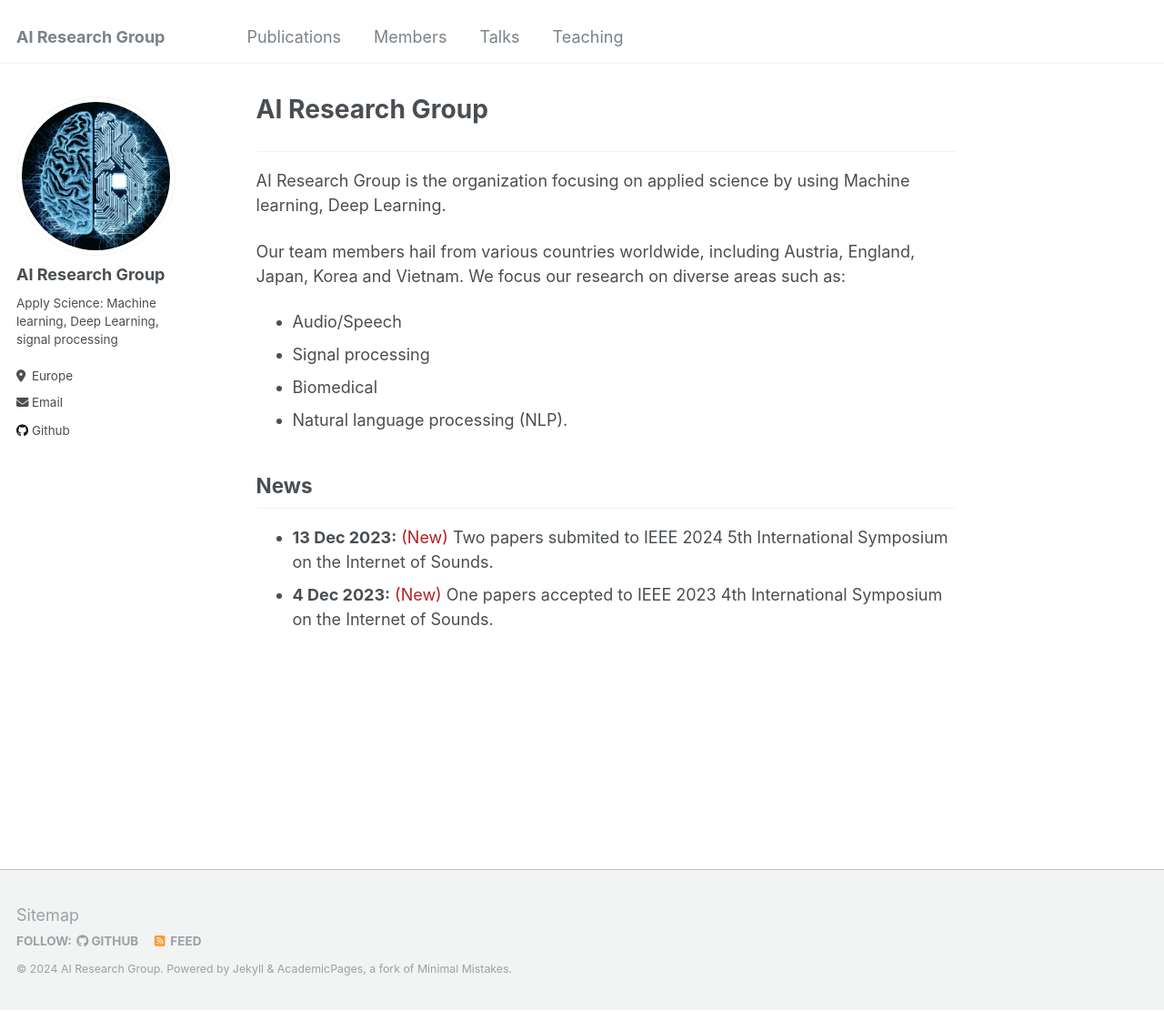
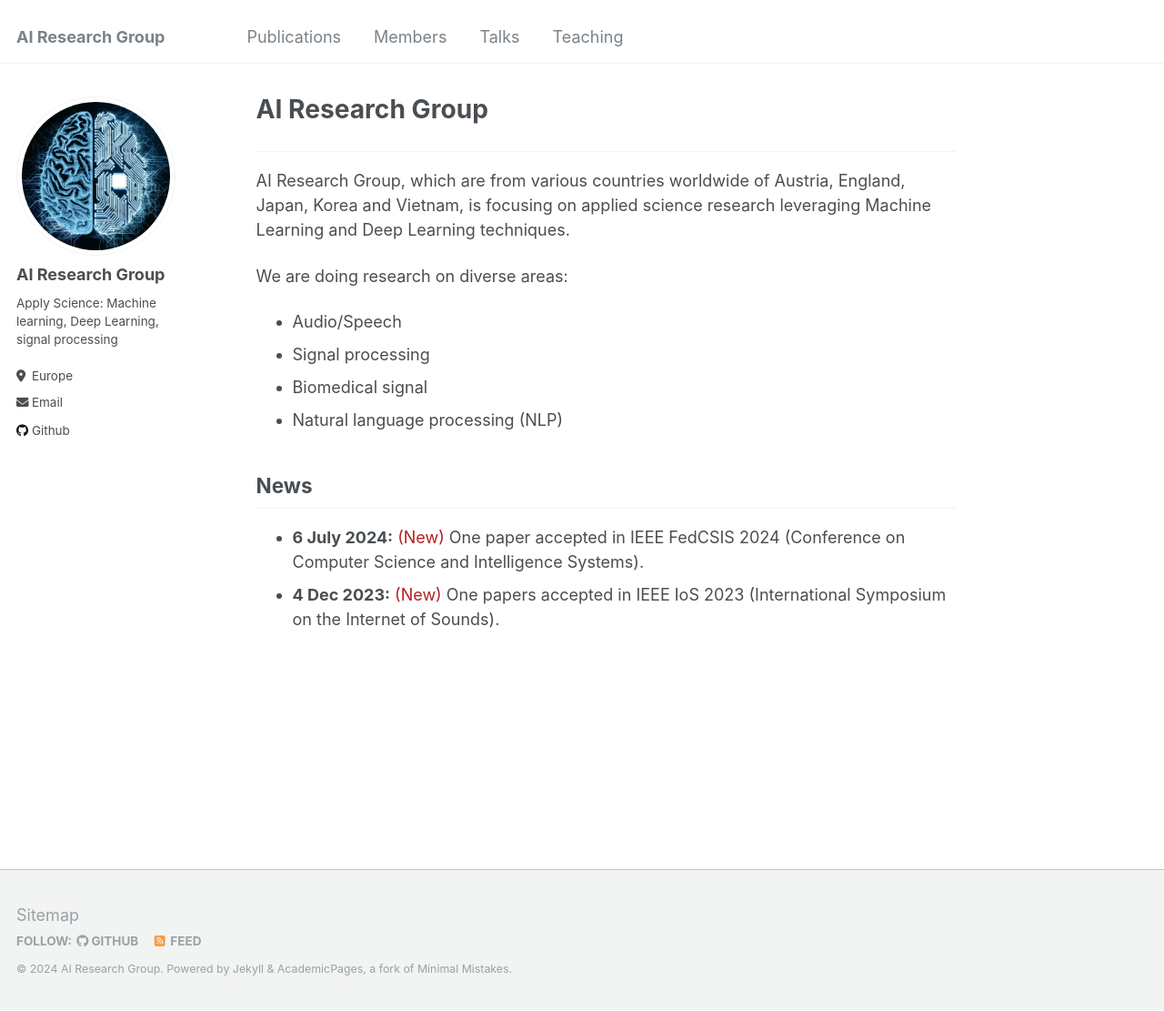
Before and after one commit to AI-ResearchGroup/AI-ResearchGroup.github.io, a Jekyll site: the page built from _pages/about.md, in a window 1280 px wide and 1111 px high. Shown: the whole window at 91% size. Built offline with Jekyll 4.4.1, drawn with Linux system fonts in a browser that asks for light colours.

Commit message:
Update about.md
update news

```diff
--- a/_pages/about.md
+++ b/_pages/about.md
@@ -8,17 +8,17 @@ redirect_from:
 ---
 
 -----
-AI Research Group is the organization focusing on applied science by using Machine learning, Deep Learning.
+AI Research Group, which are from various countries worldwide of Austria, England, Japan, Korea and Vietnam, is focusing on applied science research leveraging Machine Learning and Deep Learning techniques.
 
-Our team members hail from various countries worldwide, including Austria, England, Japan, Korea and Vietnam.
-We focus our research on diverse areas such as:
+We are doing research on diverse areas:
   - Audio/Speech
   - Signal processing
-  - Biomedical
-  - Natural language processing (NLP).
+  - Biomedical signal
+  - Natural language processing (NLP)
+
 
 
 News
 ---
-* **13 Dec 2023:** <span style="color:#B22222">(New)</span> Two papers submited to IEEE 2024 5th International Symposium on the Internet of Sounds.
-* **4 Dec 2023:** <span style="color:#B22222">(New)</span> One papers accepted to IEEE 2023 4th International Symposium on the Internet of Sounds.
+* **6 July 2024:** <span style="color:#B22222">(New)</span> One paper accepted in IEEE FedCSIS 2024 (Conference on Computer Science and Intelligence Systems).
+* **4 Dec 2023:** <span style="color:#B22222">(New)</span> One papers accepted in IEEE IoS 2023 (International Symposium on the Internet of Sounds).
```
